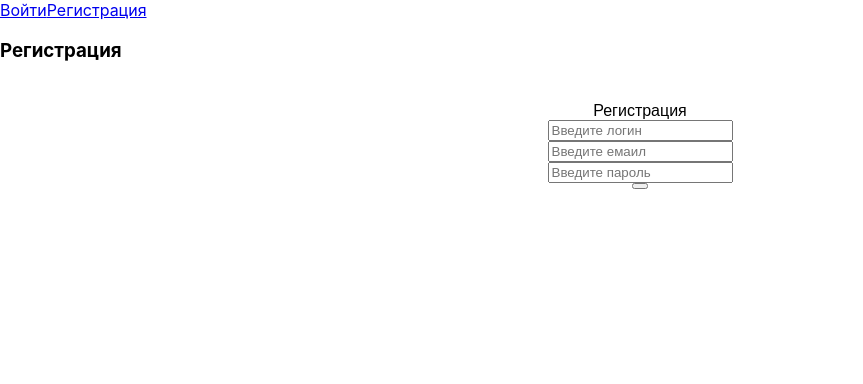
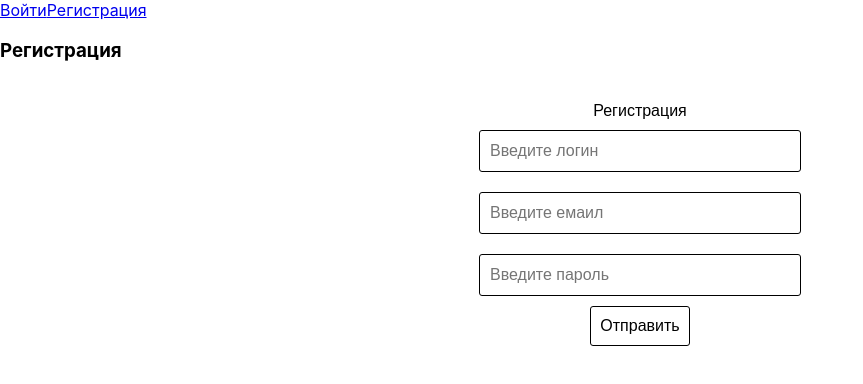
Before and after one commit to NickCamelCase82/Jeopardy, a React (Create React App) app in the folder client/: page /registration in a window 1280 px wide. Shown: the top 384 px of the page, without its empty margins (0-863 px from the left). Built offline with nearby package versions, Linux system fonts and the light colour scheme; no server answers; a web font is replaced by a local one.

Commit message:
исправлены пропсы в инпутах

```diff
--- a/client/src/components/Login/Login.jsx
+++ b/client/src/components/Login/Login.jsx
@@ -1,17 +1,33 @@
 import { React } from 'react';
+import { useSelector, useDispatch } from 'react-redux';
 import Input from '../common/Input/Input';
 import Button from '../common/Button/Button';
 import './Login.css';
 
 
-const Login = ({ handleInputs, input, getLogin}) => {
+const Login = ({ getLogin }) => {
+
+  const input = useSelector(store => store.inputs);
+  const dispatch = useDispatch();
+
   return (
     <div className="login">
       <form>
         <div>Авторизация</div>
-        <input name="login" placeholder="Введите логин" onChange={handleInputs} value={input.login?? ''}/>
-        <input type="password" name="password" placeholder="Введите пароль" onChange={handleInputs} value={input.password?? ''}/>
-        <button onClick={getLogin}/>
+        <Input
+        name="login"
+        placeholder="Введите логин"
+        onChange={(event) => dispatch({ type: 'INPUT_TYPING', payload: { [event.target.name]: event.target.value } })}
+        value={input.login?? ''}/>
+
+        <Input
+        type="password"
+        name="password"
+        placeholder="Введите пароль"
+        onChange={(event) => dispatch({ type: 'INPUT_TYPING', payload: { [event.target.name]: event.target.value } })}
+        value={input.password?? ''}/>
+
+        <Button onClick={getLogin}/>
       </form>
     </div>
   );
--- a/client/src/components/Registration/Registration.jsx
+++ b/client/src/components/Registration/Registration.jsx
@@ -1,17 +1,40 @@
 import { React } from 'react';
 import Input from '../common/Input/Input';
 import Button from '../common/Button/Button';
+import { useSelector, useDispatch } from 'react-redux';
 import './Registration.css';
 
-const Registration = ({getReg, input, handleInputs}) => {
+const Registration = ({getReg}) => {
+
+  const input = useSelector(store => store.inputs);
+  const dispatch = useDispatch();
+
   return (
     <div className="register">
       <form>
         <div>Регистрация</div>
-        <input name="login" placeholder="Введите логин" onChange={handleInputs} value={input.login?? ''}/>
-        <input name="email" placeholder="Введите емаил" onChange={handleInputs} value={input.email?? ''}/>
-        <input type="password" name="password" placeholder="Введите пароль" onChange={handleInputs} value={input.password?? ''}/>
-        <button onClick={getReg}/>
+
+        <Input
+        type="text"
+        name="login"
+        placeholder="Введите логин"
+        onChange={(event) => dispatch({ type: 'INPUT_TYPING', payload: { [event.target.name]: event.target.value } })}
+        value={input.login?? ''}/>
+
+        <Input
+        type="email"
+        name="email"
+        placeholder="Введите емаил"
+        onChange={(event) => dispatch({ type: 'INPUT_TYPING', payload: { [event.target.name]: event.target.value } })}
+        value={input.email?? ''}/>
+
+        <Input
+        type="password"
+        name="password"
+        placeholder="Введите пароль"
+        onChange={(event) => dispatch({ type: 'INPUT_TYPING', payload: { [event.target.name]: event.target.value } })} />
+
+        <Button onClick={getReg}/>
       </form>
     </div>
   );
--- a/client/src/components/common/Button/Button.jsx
+++ b/client/src/components/common/Button/Button.jsx
@@ -1,10 +1,10 @@
 import { React } from 'react';
 import './Button.css';
 
-const Button = () => {
+const Button = (props) => {
   return (
     <>
-      <button className="btn">Отправить</button>
+      <button className="btn" {...props}>Отправить</button>
     </>
   );
 };
--- a/client/src/components/common/Input/Input.jsx
+++ b/client/src/components/common/Input/Input.jsx
@@ -1,25 +1,15 @@
 import { React } from 'react';
-import PropTypes from 'prop-types';
 import './Input.css';
 
-const Input = ({ name, placeholder, type }) => {
+const Input = (props) => {
   return (
     <>
-      <label htmlFor={name} />
       <input
         className="field"
-        id={name}
-        placeholder={placeholder}
-        type={type}
+        {...props}
       />
     </>
   );
 };
 
-Input.propTypes = {
-  name: PropTypes.string.isRequired,
-  placeholder: PropTypes.string.isRequired,
-  type: PropTypes.string,
-};
-
 export default Input;
--- a/client/src/pages/pageLogin.jsx
+++ b/client/src/pages/pageLogin.jsx
@@ -9,10 +9,6 @@ export default function PageLogin() {
   const error = useSelector(store => store.error);
   const dispatch = useDispatch();
   const navigate = useNavigate();
-
-  function handleInputs (event) {
-    dispatch({ type: 'INPUT_TYPING', payload: { [event.target.name]: event.target.value } });
-  };
 
   async function getLogin (event) {
     event.preventDefault()
@@ -45,7 +41,7 @@ export default function PageLogin() {
     <div>
       <h4>Войти в свой профиль</h4>
       {error.error && <h4 className='error'>{error.error}</h4>}
-      <Login handleInputs={handleInputs} input={input} getLogin={getLogin}/>
+      <Login getLogin={getLogin}/>
     </div>
   )
 }
--- a/client/src/pages/pageRegistration.jsx
+++ b/client/src/pages/pageRegistration.jsx
@@ -9,11 +9,6 @@ export default function PageRegistration() {
   const error = useSelector(store => store.error);
   const dispatch = useDispatch();
   const navigate = useNavigate();
-
-  function handleInputs (event) {
-    console.log('input', event.target)
-    dispatch({ type: 'INPUT_TYPING', payload: { [event.target.name]: event.target.value } });
-  }
 
   async function getReg (event) {
     event.preventDefault()
@@ -49,7 +44,7 @@ export default function PageRegistration() {
     <div>
       <h3>Регистрация</h3>
       {error.error && <h4 className='error'>{error.error}</h4>}
-      < Registration input={input} handleInputs={handleInputs} getReg={getReg}/>
+      < Registration getReg={getReg}/>
     </div>
   )
 }
```
Also changed, not shown: 2 other files (tests, documents, lock files or other folders).
